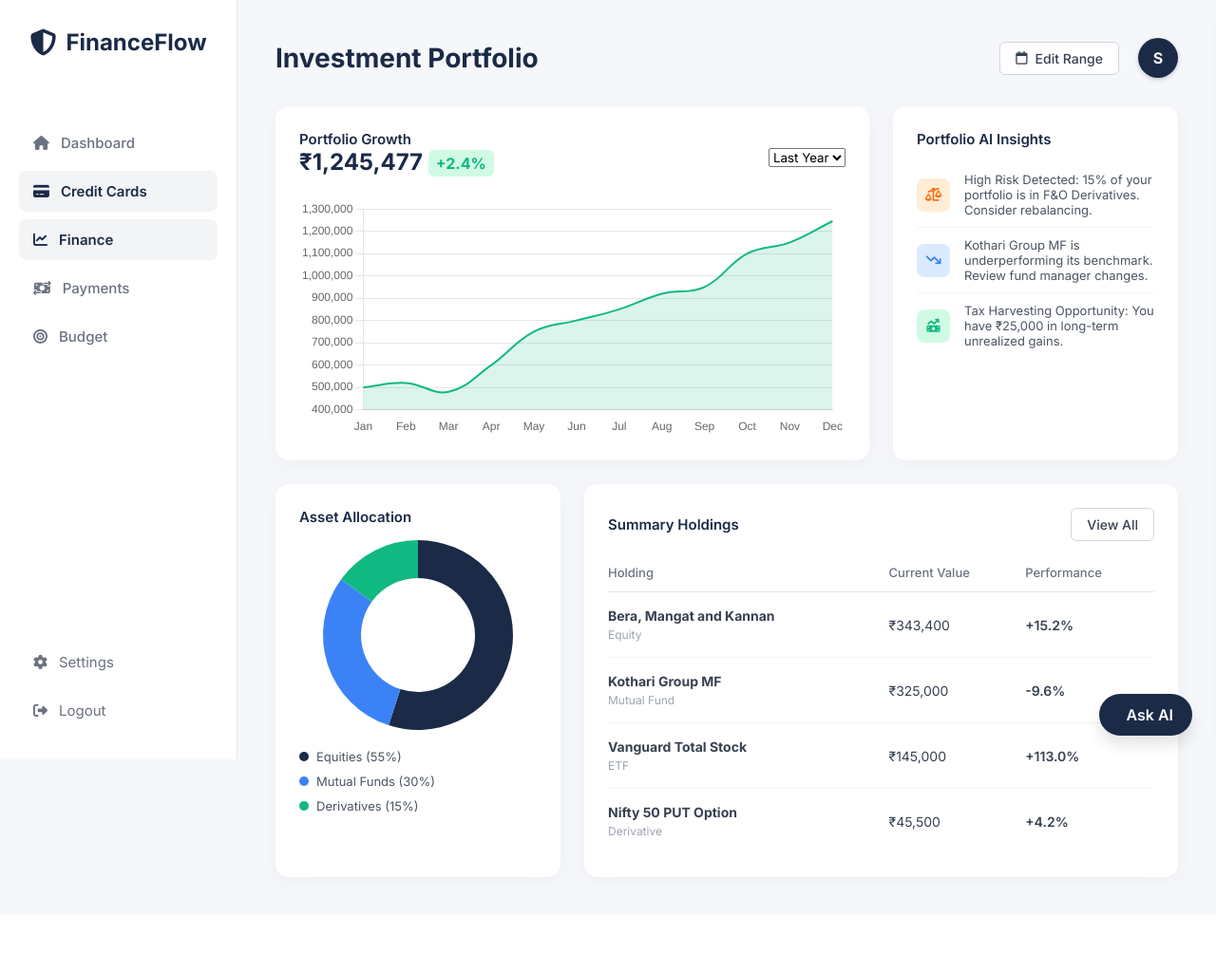
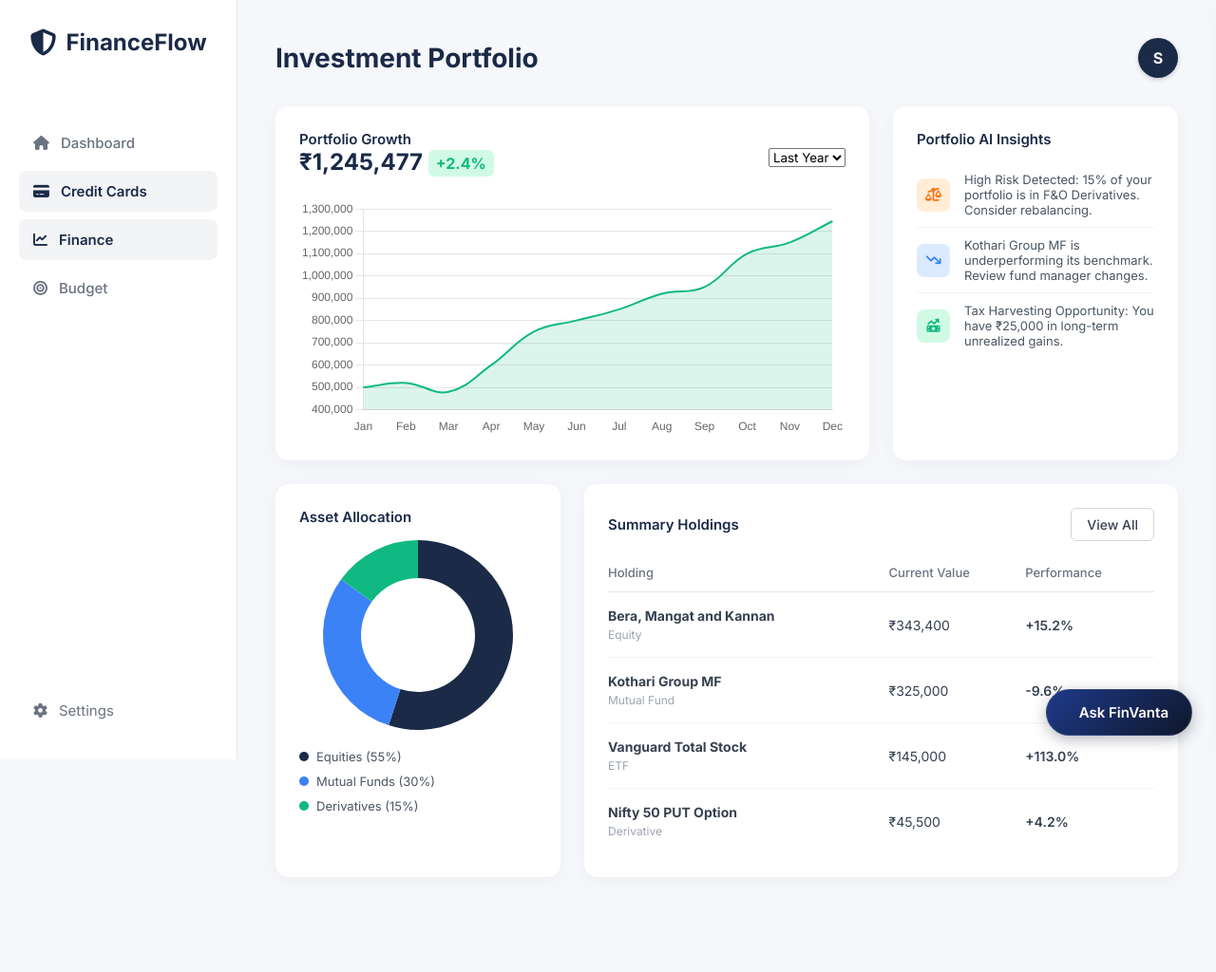
Before and after one commit to rohan-kadolkar/TechByte_FinVanta, a Flask app: page /finance in a window 1280 px wide. Shown: the whole page at 95% size. Before the commit the page ends 933 px from the top, so only its background shows below. Run offline with Flask 3, Linux system fonts and the light colour scheme; the visitor is signed in with stand-in values (Sample User, id 1).

Commit message:
html page ke faltu buttons hata diye

```diff
--- a/static/style.css
+++ b/static/style.css
@@ -298,6 +298,7 @@ input[type="password"]:focus {
 .main-content {
     margin-left: 250px; /* Pushes content exactly past the fixed sidebar */
     padding: 40px;
+    padding-bottom: 100px;
     width: calc(100% - 250px);
     box-sizing: border-box;
 }
--- a/templates/budget.html
+++ b/templates/budget.html
@@ -20,12 +20,10 @@
             <li><a href="{{ url_for('dashboard') }}"><i class="fa-solid fa-house"></i> Dashboard</a></li>
             <li><a href="{{ url_for('credit_cards') }}"><i class="fa-solid fa-credit-card"></i> Credit Cards</a></li>
             <li><a href="{{ url_for('finance') }}"><i class="fa-solid fa-chart-line"></i> Finance</a></li>
-            <li><a href="#"><i class="fa-solid fa-money-bill-transfer"></i> Payments</a></li>
             <li class="active"><a href="{{ url_for('budget') }}"><i class="fa-solid fa-bullseye"></i> Budget</a></li>
         </ul>
         <div class="logout-section" style="margin-top: auto;">
             <a href="#" class="sidebar-link" onclick="openProfile()"><i class="fa-solid fa-gear"></i> Settings</a>
-            <a href="{{ url_for('logout') }}"><i class="fa-solid fa-right-from-bracket"></i> Logout</a>
         </div>
     </div>
 
--- a/templates/chat_widget.html
+++ b/templates/chat_widget.html
@@ -1,34 +1,56 @@
 <div class="chat-fab" onclick="toggleChat()">
-    <i class="fa-solid fa-sparkles"></i> Ask AI
+    <i class="fa-solid fa-sparkles"></i> Ask FinVanta
 </div>
 
 <div class="chat-window" id="chatWindow">
     <div class="chat-header">
         <div>
-            <h4 style="margin: 0; color: white;"><i class="fa-solid fa-robot"></i> Setu-AI</h4>
+            <h4 style="margin: 0; color: white; display: flex; align-items: center; gap: 8px;">
+                <i class="fa-solid fa-robot"></i> FinVanta AI
+            </h4>
             <span style="font-size: 11px; color: #a5b4fc;">Your Desi Wealth Coach</span>
         </div>
-        <i class="fa-solid fa-xmark" style="cursor: pointer;" onclick="toggleChat()"></i>
+        <i class="fa-solid fa-xmark" style="cursor: pointer; font-size: 18px;" onclick="toggleChat()"></i>
     </div>
 
     <div class="chat-body" id="chatBody">
         <div class="chat-message bot">
-            Hello! I am Setu-AI. Ask me if you can afford that new iPhone, or why your budget is bleeding. Seedha baat, no nonsense.
+            Hello! I am FinVanta. Ask me if you can afford that new iPhone, or why your budget is bleeding. Seedha baat, no nonsense.
         </div>
     </div>
 
     <div class="chat-footer">
-        <input type="text" id="chatInput" placeholder="Ask about your finances..." onkeypress="handleKeyPress(event)">
-        <button onclick="sendMessage()"><i class="fa-solid fa-paper-plane"></i></button>
+        <input type="text" id="chatInput" placeholder="Message FinVanta..." onkeypress="handleKeyPress(event)">
+        <button class="send-btn" onclick="sendMessage()"><i class="fa-solid fa-arrow-up"></i></button>
     </div>
 </div>
 
 <script>
-    let chatHistory = [];
+    // 1. Load memory from sessionStorage!
+    let chatHistory = JSON.parse(sessionStorage.getItem('finvanta_history')) || [];
+
+    // When the page loads, restore the chat UI and window state
+    window.onload = function() {
+        const savedDOM = sessionStorage.getItem('finvanta_chat_dom');
+        if (savedDOM) {
+            document.getElementById('chatBody').innerHTML = savedDOM;
+            // Scroll to bottom after loading
+            const body = document.getElementById('chatBody');
+            body.scrollTop = body.scrollHeight;
+        }
+
+        // Keep it open if it was open on the last page
+        if (sessionStorage.getItem('finvanta_is_open') === 'true') {
+            document.getElementById('chatWindow').style.display = 'flex';
+        }
+    };
 
     function toggleChat() {
         const chatWin = document.getElementById('chatWindow');
-        chatWin.style.display = chatWin.style.display === 'flex' ? 'none' : 'flex';
+        const isOpen = chatWin.style.display === 'flex';
+        chatWin.style.display = isOpen ? 'none' : 'flex';
+        // Save state to memory
+        sessionStorage.setItem('finvanta_is_open', !isOpen);
     }
 
     function handleKeyPress(e) {
@@ -43,7 +65,6 @@
         appendMessage('user', text);
         input.value = '';
 
-        // Show a typing indicator
         const typingId = appendMessage('bot', '<i class="fa-solid fa-circle-notch fa-spin"></i> Thinking...');
 
         try {
@@ -54,10 +75,14 @@
             });
             const data = await response.json();
 
-            // Remove typing indicator and append real message
             document.getElementById(typingId).remove();
             appendMessage('bot', data.reply);
-            chatHistory = data.history; // Update memory!
+
+            // Update the backend context array
+            chatHistory = data.history;
+
+            // 2. SAVE TO MEMORY SO IT SURVIVES PAGE REFRESHES!
+            sessionStorage.setItem('finvanta_history', JSON.stringify(chatHistory));
 
         } catch (error) {
             document.getElementById(typingId).remove();
@@ -73,56 +98,73 @@
         const id = 'msg-' + Date.now();
         msgDiv.id = id;
         body.appendChild(msgDiv);
-        body.scrollTop = body.scrollHeight; // Auto-scroll to bottom
+        body.scrollTop = body.scrollHeight;
+
+        // Save the visual HTML to memory after every message
+        sessionStorage.setItem('finvanta_chat_dom', body.innerHTML);
+
         return id;
     }
 </script>
 
 <style>
-    /* CHAT WIDGET STYLING */
+    /* PREMIUM FAB STYLING */
     .chat-fab {
         position: fixed; bottom: 25px; right: 25px;
-        background: #1a2a47; color: white; padding: 12px 20px;
-        border-radius: 30px; font-weight: 600; cursor: pointer;
-        box-shadow: 0 10px 15px rgba(0,0,0,0.1); z-index: 999;
-        display: flex; align-items: center; gap: 8px; transition: 0.2s;
+        background: linear-gradient(135deg, #1e3a8a 0%, #0f172a 100%);
+        color: white; padding: 14px 24px;
+        border-radius: 30px; font-weight: 600; font-size: 15px; cursor: pointer;
+        box-shadow: 0 4px 15px rgba(15, 23, 42, 0.3); z-index: 999;
+        display: flex; align-items: center; gap: 10px; transition: all 0.3s ease;
+        border: 1px solid rgba(255,255,255,0.1);
     }
-    .chat-fab:hover { background: #3b82f6; transform: translateY(-2px); }
+    .chat-fab:hover {
+        transform: translateY(-4px);
+        box-shadow: 0 8px 25px rgba(15, 23, 42, 0.4);
+    }
 
     .chat-window {
-        position: fixed; bottom: 80px; right: 25px;
-        width: 340px; height: 450px; background: white;
-        border-radius: 12px; box-shadow: 0 10px 25px rgba(0,0,0,0.15);
+        position: fixed; bottom: 90px; right: 25px;
+        width: 350px; height: 480px; background: white;
+        border-radius: 16px; box-shadow: 0 15px 35px rgba(0,0,0,0.15);
         display: none; flex-direction: column; z-index: 1000;
         overflow: hidden; border: 1px solid #e2e8f0;
     }
 
     .chat-header {
-        background: #1a2a47; padding: 15px; color: white;
+        background: linear-gradient(135deg, #1e3a8a 0%, #0f172a 100%);
+        padding: 16px 20px; color: white;
         display: flex; justify-content: space-between; align-items: center;
     }
 
     .chat-body {
-        flex-grow: 1; padding: 15px; overflow-y: auto;
-        display: flex; flex-direction: column; gap: 10px; background: #f8fafc;
+        flex-grow: 1; padding: 20px; overflow-y: auto;
+        display: flex; flex-direction: column; gap: 12px; background: #f8fafc;
     }
 
     .chat-message {
-        padding: 10px 14px; border-radius: 12px; font-size: 13.5px;
-        max-width: 85%; line-height: 1.4;
+        padding: 12px 16px; border-radius: 14px; font-size: 14px;
+        max-width: 85%; line-height: 1.5; box-shadow: 0 1px 2px rgba(0,0,0,0.05);
     }
-    .chat-message.bot { background: #e0e7ff; color: #1e3a8a; align-self: flex-start; border-bottom-left-radius: 2px;}
-    .chat-message.user { background: #1a2a47; color: white; align-self: flex-end; border-bottom-right-radius: 2px;}
+    .chat-message.bot { background: #ffffff; color: #1e3a8a; align-self: flex-start; border-bottom-left-radius: 4px; border: 1px solid #e2e8f0;}
+    .chat-message.user { background: #1e3a8a; color: white; align-self: flex-end; border-bottom-right-radius: 4px;}
 
     .chat-footer {
-        display: flex; padding: 10px; border-top: 1px solid #e2e8f0; background: white;
+        display: flex; padding: 15px; border-top: 1px solid #e2e8f0; background: white; align-items: center;
     }
     .chat-footer input {
-        flex-grow: 1; border: 1px solid #cbd5e1; border-radius: 20px;
-        padding: 8px 15px; outline: none; font-size: 13px;
+        flex-grow: 1; border: 1px solid #cbd5e1; border-radius: 25px;
+        padding: 12px 18px; outline: none; font-size: 14px; background: #f8fafc;
+        transition: 0.2s;
     }
-    .chat-footer button {
-        background: none; border: none; color: #3b82f6;
-        font-size: 18px; cursor: pointer; padding: 0 10px;
+    .chat-footer input:focus { border-color: #3b82f6; background: white; }
+
+    /* NEW CHATGPT-STYLE SEND BUTTON */
+    .send-btn {
+        background: #1e3a8a; color: white; border: none;
+        width: 36px; height: 36px; border-radius: 50%;
+        display: flex; justify-content: center; align-items: center;
+        cursor: pointer; transition: 0.2s; margin-left: 10px; flex-shrink: 0;
     }
+    .send-btn:hover { background: #0f172a; transform: scale(1.05); }
 </style>
--- a/templates/credit-cards.html
+++ b/templates/credit-cards.html
@@ -20,12 +20,10 @@
             <li><a href="{{ url_for('dashboard') }}"><i class="fa-solid fa-house"></i> Dashboard</a></li>
             <li class="active"><a href="{{ url_for('credit_cards') }}"><i class="fa-solid fa-credit-card"></i> Credit Cards</a></li>
             <li><a href="{{ url_for('finance') }}"><i class="fa-solid fa-chart-line"></i> Finance</a></li>
-            <li><a href="#"><i class="fa-solid fa-money-bill-transfer"></i> Payments</a></li>
             <li><a href="{{ url_for('budget') }}"><i class="fa-solid fa-bullseye"></i> Budget</a></li>
         </ul>
         <div class="logout-section" style="margin-top: auto;">
             <a href="#" class="sidebar-link" onclick="openProfile()"><i class="fa-solid fa-gear"></i> Settings</a>
-            <a href="{{ url_for('logout') }}"><i class="fa-solid fa-right-from-bracket"></i> Logout</a>
         </div>
     </div>
 
@@ -35,7 +33,7 @@
                 <h1>Credit Cards</h1>
             </div>
             <div class="header-actions">
-                <button class="edit-btn"><i class="fa-regular fa-calendar"></i> Edit Range</button>
+                <!-- <button class="edit-btn"><i class="fa-regular fa-calendar"></i> Edit Range</button> -->
                 <div class="user-avatar" onclick="openProfile()" style="cursor: pointer;">{{ user[0] | upper }}</div>
             </div>
         </header>
--- a/templates/dashboard.html
+++ b/templates/dashboard.html
@@ -20,12 +20,10 @@
             <li class="active"><a href="#"><i class="fa-solid fa-house"></i> Dashboard</a></li>
             <li class="active"><a href="{{ url_for('credit_cards') }}"><i class="fa-solid fa-credit-card"></i> Credit Cards</a></li>
             <li><a href="{{ url_for('finance') }}"><i class="fa-solid fa-chart-line"></i> Finance</a></li>
-            <li><a href="#"><i class="fa-solid fa-money-bill-transfer"></i> Payments</a></li>
             <li><a href="{{ url_for('budget') }}"><i class="fa-solid fa-bullseye"></i> Budget</a></li>
         </ul>
         <div class="logout-section" style="margin-top: auto;">
             <a href="#" class="sidebar-link" onclick="openProfile()"><i class="fa-solid fa-gear"></i> Settings</a>
-            <a href="{{ url_for('logout') }}"><i class="fa-solid fa-right-from-bracket"></i> Logout</a>
         </div>
     </div>
 
@@ -36,7 +34,7 @@
                 <h1>Dashboard</h1>
             </div>
             <div class="header-actions">
-                <button class="edit-btn"><i class="fa-regular fa-calendar"></i> Edit Month</button>
+                <!-- <button class="edit-btn"><i class="fa-regular fa-calendar"></i> Edit Month</button> -->
                 <div class="user-avatar" onclick="openProfile()" style="cursor: pointer;">{{ user[0] | upper }}</div>
             </div>
         </header>
--- a/templates/finance.html
+++ b/templates/finance.html
@@ -20,12 +20,10 @@
             <li><a href="{{ url_for('dashboard') }}"><i class="fa-solid fa-house"></i> Dashboard</a></li>
             <li class="active"><a href="{{ url_for('credit_cards') }}"><i class="fa-solid fa-credit-card"></i> Credit Cards</a></li>
             <li class="active"><a href="{{ url_for('finance') }}"><i class="fa-solid fa-chart-line"></i> Finance</a></li>
-            <li><a href="#"><i class="fa-solid fa-money-bill-transfer"></i> Payments</a></li>
             <li><a href="{{ url_for('budget') }}"><i class="fa-solid fa-bullseye"></i> Budget</a></li>
         </ul>
         <div class="logout-section" style="margin-top: auto;">
             <a href="#" class="sidebar-link" onclick="openProfile()"><i class="fa-solid fa-gear"></i> Settings</a>
-            <a href="{{ url_for('logout') }}"><i class="fa-solid fa-right-from-bracket"></i> Logout</a>
         </div>
     </div>
 
@@ -35,7 +33,7 @@
                 <h1>Investment Portfolio</h1>
             </div>
             <div class="header-actions">
-                <button class="edit-btn"><i class="fa-regular fa-calendar"></i> Edit Range</button>
+                <!-- <button class="edit-btn"><i class="fa-regular fa-calendar"></i> Edit Range</button> -->
                 <div class="user-avatar" onclick="openProfile()" style="cursor: pointer;">{{ user[0] | upper }}</div>
             </div>
         </header>
@@ -114,7 +112,7 @@
     {% include 'profile_drawer.html' %}
     {% include 'chat_widget.html' %}
     <script>
-        const invData = JSON.parse('{{ data | tojson | safe }}');
+        const invData = {{ data | tojson | safe }};
 
         // 1. Portfolio Growth Chart (Green Filled Line Chart like the image)
         const ctxGrowth = document.getElementById('growthChart').getContext('2d');
```
